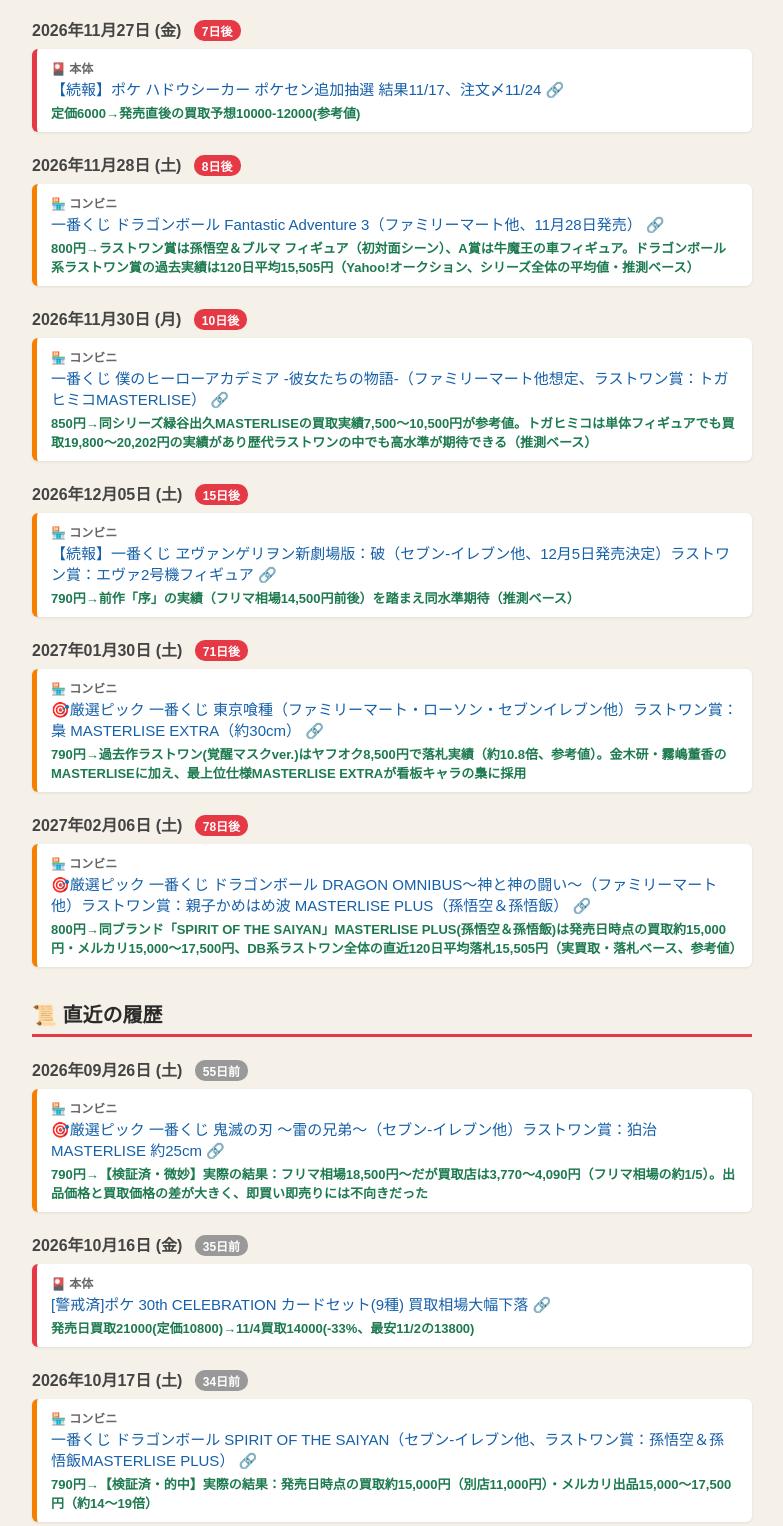
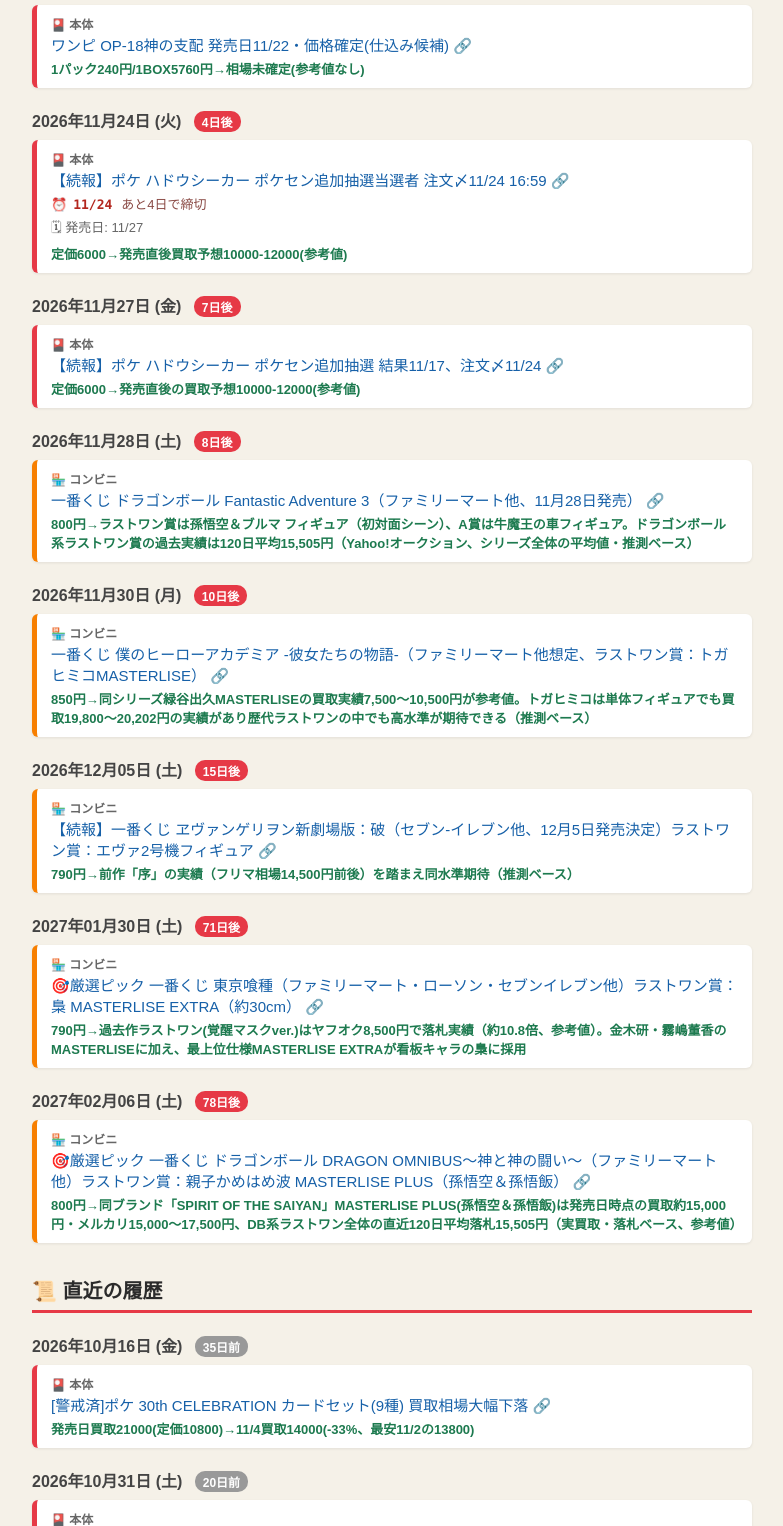
Before and after one commit to sajicosaji/resale-watch, a plain HTML site: page docs/index.html in a window 1280 px wide. Shown: the part 690-2216 px from the top of the page, without its empty margins (248-1031 px from the left). Drawn offline with Linux system fonts and the light colour scheme.

Commit message:
calendar: update

```diff
--- a/docs/index.html
+++ b/docs/index.html
@@ -45,7 +45,7 @@
 <body>
 <div class="wrap">
   <h1>🎴 転売ウォッチ カレンダー</h1>
-  <div class="updated">最終更新: 2026-11-20 03:39 JST（毎日自動更新）</div>
+  <div class="updated">最終更新: 2026-11-20 12:43 JST（毎日自動更新）</div>
 
   <h2>📅 今後の予定</h2>
   <div class="date-group"><h3>2026年11月21日 (土) <span class="badge tomorrow">明日</span></h3>
@@ -57,6 +57,15 @@
 
 
                     <div class="price">5782円→相場未確定(11/21発売前、前弾OP-17は予約権が定価の3-4倍で取引された実績あり)</div>
+                </div>
+
+                <div class="item" style="border-left-color:#e63946">
+                    <div class="source">🎴 本体</div>
+                    <div class="topic"><a class="topic-link" href="https://gamewith.jp/gaming-pc/587442" target="_blank" rel="noopener">【明日発売】ワンピ OP-18神の支配BOX 11/21発売(11/22・11/28表記も混在) 🔗</a></div>
+
+
+
+                    <div class="price">定価5760→EB-05買取約12000(2倍)参考値</div>
                 </div>
 
                 <div class="item" style="border-left-color:#f77f00">
@@ -86,6 +95,17 @@
 
 
                     <div class="price">1パック240円/1BOX5760円→相場未確定(参考値なし)</div>
+                </div>
+</div>
+<div class="date-group"><h3>2026年11月24日 (火) <span class="badge">4日後</span></h3>
+
+                <div class="item" style="border-left-color:#e63946">
+                    <div class="source">🎴 本体</div>
+                    <div class="topic"><a class="topic-link" href="https://www.pokemoncenter-online.com/9900000008482.html" target="_blank" rel="noopener">【続報】ポケ ハドウシーカー ポケセン追加抽選当選者 注文〆11/24 16:59 🔗</a></div>
+
+                    <div class="deadline">⏰<span class="deadline-date">11/24</span><span class="deadline-label">あと4日で締切</span></div>
+                    <div class="release">🗓 発売日: 11/27</div>
+                    <div class="price">定価6000→発売直後買取予想10000-12000(参考値)</div>
                 </div>
 </div>
 <div class="date-group"><h3>2026年11月27日 (金) <span class="badge">7日後</span></h3>
@@ -156,18 +176,7 @@
 </div>
 
   <h2>📜 直近の履歴</h2>
-  <div class="date-group"><h3>2026年09月26日 (土) <span class="badge past">55日前</span></h3>
-
-                <div class="item" style="border-left-color:#f77f00">
-                    <div class="source">🏪 コンビニ</div>
-                    <div class="topic"><a class="topic-link" href="https://1kuji.com/products/kimetsu28" target="_blank" rel="noopener">🎯厳選ピック 一番くじ 鬼滅の刃 ～雷の兄弟～（セブン-イレブン他）ラストワン賞：狛治 MASTERLISE 約25cm 🔗</a></div>
-
-
-
-                    <div class="price">790円→【検証済・微妙】実際の結果：フリマ相場18,500円〜だが買取店は3,770〜4,090円（フリマ相場の約1/5）。出品価格と買取価格の差が大きく、即買い即売りには不向きだった</div>
-                </div>
-</div>
-<div class="date-group"><h3>2026年10月16日 (金) <span class="badge past">35日前</span></h3>
+  <div class="date-group"><h3>2026年10月16日 (金) <span class="badge past">35日前</span></h3>
 
                 <div class="item" style="border-left-color:#e63946">
                     <div class="source">🎴 本体</div>
@@ -176,17 +185,6 @@
 
 
                     <div class="price">発売日買取21000(定価10800)→11/4買取14000(-33%、最安11/2の13800)</div>
-                </div>
-</div>
-<div class="date-group"><h3>2026年10月17日 (土) <span class="badge past">34日前</span></h3>
-
-                <div class="item" style="border-left-color:#f77f00">
-                    <div class="source">🏪 コンビニ</div>
-                    <div class="topic"><a class="topic-link" href="https://1kuji.com/products/db_z8" target="_blank" rel="noopener">一番くじ ドラゴンボール SPIRIT OF THE SAIYAN（セブン-イレブン他、ラストワン賞：孫悟空＆孫悟飯MASTERLISE PLUS） 🔗</a></div>
-
-
-
-                    <div class="price">790円→【検証済・的中】実際の結果：発売日時点の買取約15,000円（別店11,000円）・メルカリ出品15,000〜17,500円（約14〜19倍）</div>
                 </div>
 </div>
 <div class="date-group"><h3>2026年10月31日 (土) <span class="badge past">20日前</span></h3>
```
